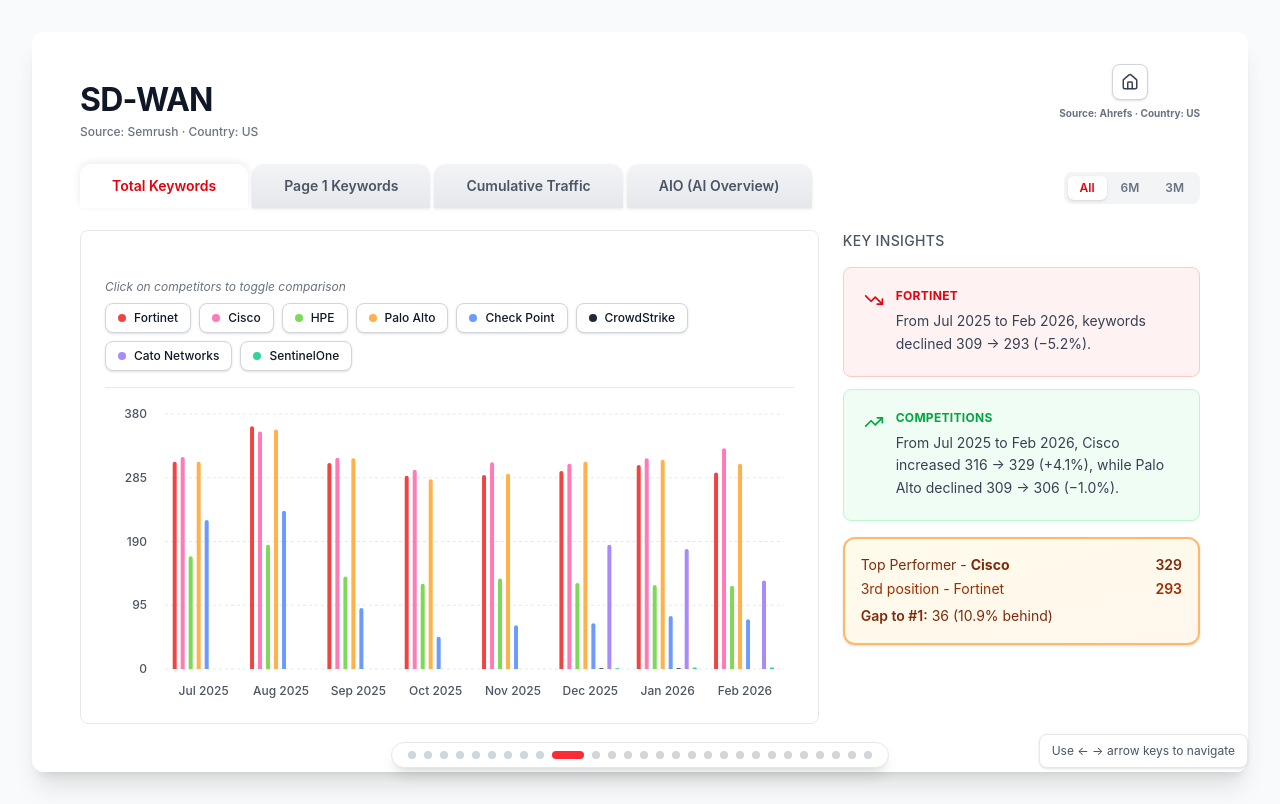
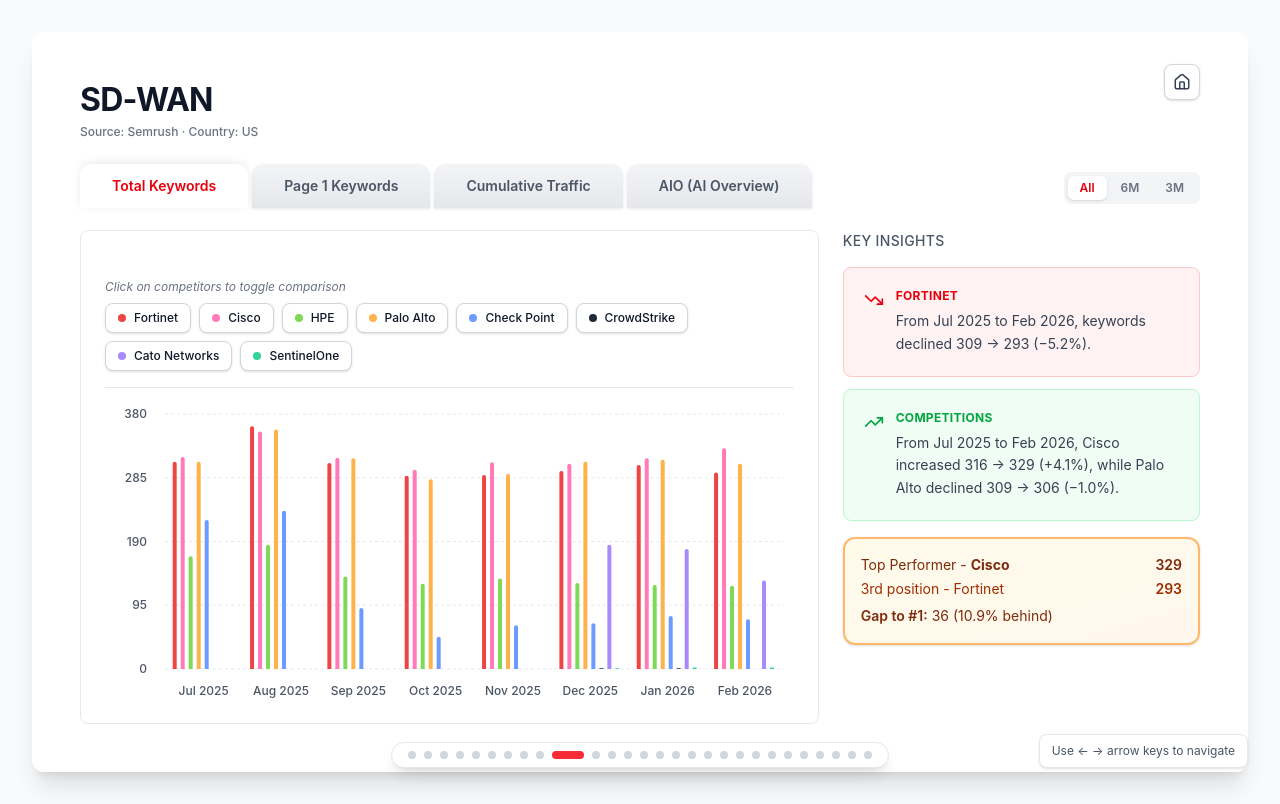
Before and after one commit to srikishore5727/fortinet-competition-report, a React (Vite) app: page / in a window 1280 px wide. Both pictures are taken after a click on the button "10". Built offline with nearby package versions, Linux system fonts and the light colour scheme.

Commit message:
ui change

```diff
--- a/src/app/components/presentation/design-system.tsx
+++ b/src/app/components/presentation/design-system.tsx
@@ -165,11 +165,11 @@
             >
               <Home size={18} />
             </button>
-            {source && (
+            {/* {source && (
               <div className="text-[10px] text-gray-500 whitespace-nowrap font-bold">
                 Source: {source}{[3, 6, 7, 8, 9, 10, 11, 12, 13, 14, 15, 16, 17, 20, 21].includes(slideNumber) ? " · Country: US" : [4, 19, 23].includes(slideNumber) ? " · Country: WW" : ""}
               </div>
-            )}
+            )} */}
           </div>
         )}
         {children}
```
